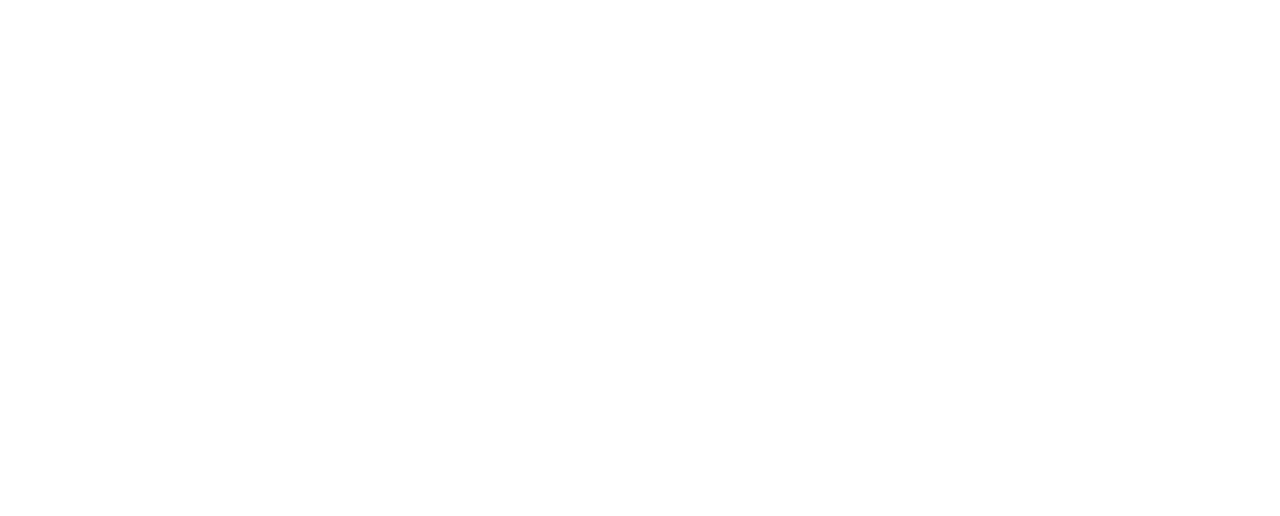
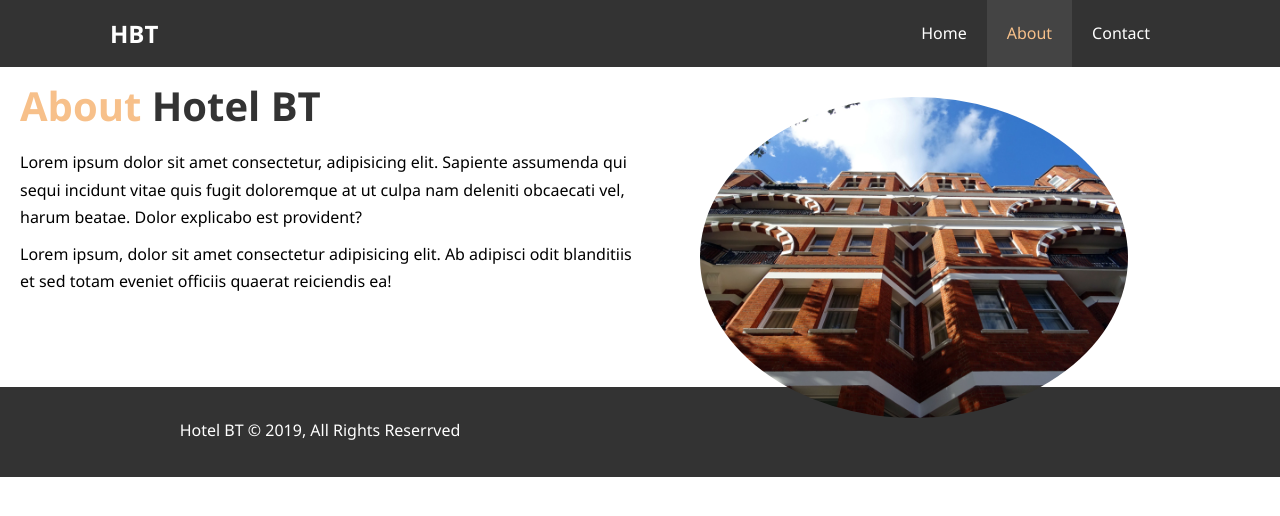
Before and after one commit to nimanoori22/practice_css, a plain HTML site: page hotel_website/about.html in a window 1280 px wide. Drawn offline with Linux system fonts and the light colour scheme.

Commit message:
finished the first part of about page

```diff
--- a/hotel_website/about.html
+++ b/hotel_website/about.html
@@ -0,0 +1,43 @@
+<!DOCTYPE html>
+<html lang="en">
+<head>
+    <meta charset="UTF-8">
+    <meta name="viewport" content="width=device-width, initial-scale=1.0">
+    <title>Hotel BT | About</title>
+    <link rel="stylesheet" href="css/style.css">
+</head>
+<body>
+
+    <header id="myhead">
+
+        <nav class="thenav">
+            <div class="nav-container">
+                <h1 class="nav-title"><a href="index.html">HBT</a></h1>
+                <ul class="nav-items">
+                    <li class="nav-item"><a href="index.html">Home</a></li>
+                    <li class="nav-item"><a class="current" href="about.html">About</a></li>
+                    <li class="nav-item"><a href="contact.html">Contact</a></li>
+                </ul>
+            </div>
+        </nav>
+
+    </header>
+
+    <section id="about-top">
+        <div class="about-left">
+            <div class="top-title"><span class="text-primary">About</span> Hotel BT</div>
+                <p>Lorem ipsum dolor sit amet consectetur, adipisicing elit. Sapiente assumenda qui sequi incidunt vitae quis fugit doloremque at ut culpa nam deleniti obcaecati vel, harum beatae. Dolor explicabo est provident?</p>
+                <p>Lorem ipsum, dolor sit amet consectetur adipisicing elit. Ab adipisci odit blanditiis et sed totam eveniet officiis quaerat reiciendis ea!</p>
+        </div>
+
+        <div class="about-right">
+            <img src="./img/photo-2.jpg" alt="hotel">
+        </div>
+    </section>
+
+    <footer id="footer">
+        <p>Hotel BT &copy; 2019, All Rights Reserrved</p>
+    </footer>
+
+</body>
+</html>
--- a/hotel_website/css/style.css
+++ b/hotel_website/css/style.css
@@ -201,6 +201,45 @@ ul {
     background: #f7c08a;
 }
 
+/* about */
+
+#about-top {
+    height: 320px;
+}
+
+#about-top .about-left {
+    float: left;
+    width: 50%;
+    padding-left: 20px;
+    padding-top: 20px;
+}
+
+#about-top .about-left p {
+    margin: 10px 0;
+}
+
+#about-top .top-title {
+    color: #333;
+    font-size: 40px;
+    font-weight: bold;
+    margin-bottom: 30px;
+    margin-top: 5px;
+}
+
+#about-top .about-right {
+    float: right;
+    width: 50%;
+}
+
+#about-top .about-right img{
+    display: block;
+    min-height: 100%;
+    width: 70%;
+    border-radius: 50%;
+    margin-top: 20px;
+    margin-left: 50px;
+    padding: 10px;
+}
 
 
 /* footer */
```
